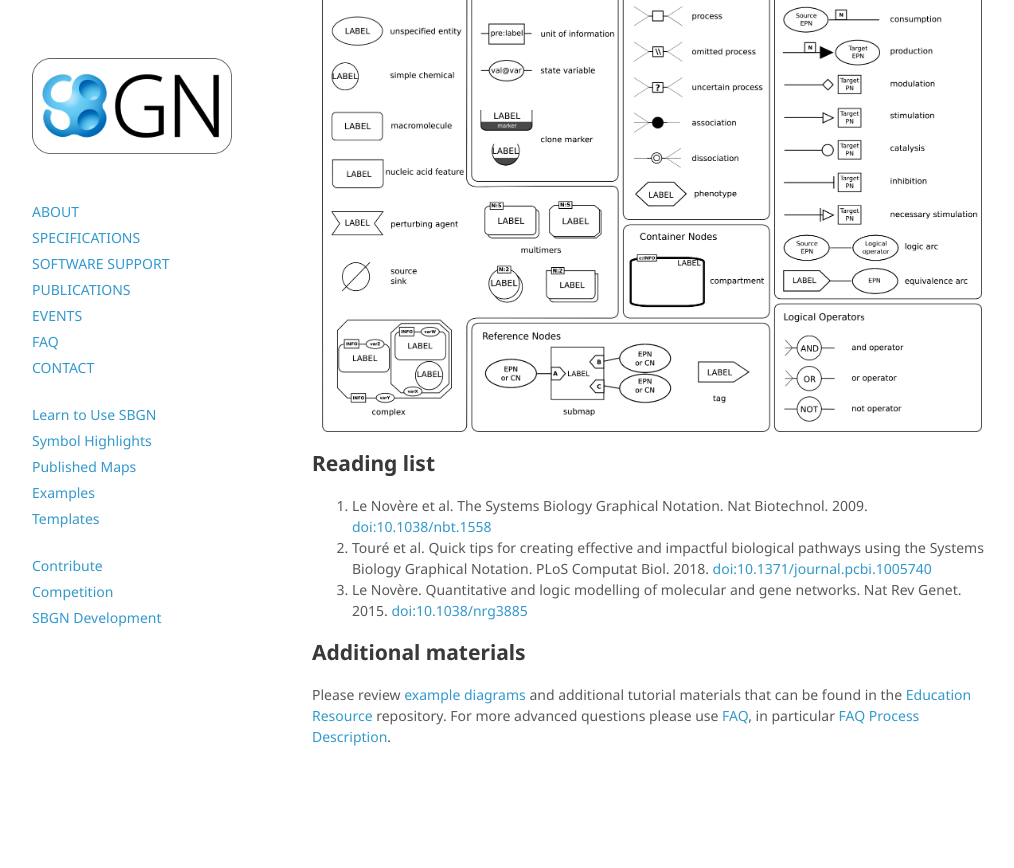
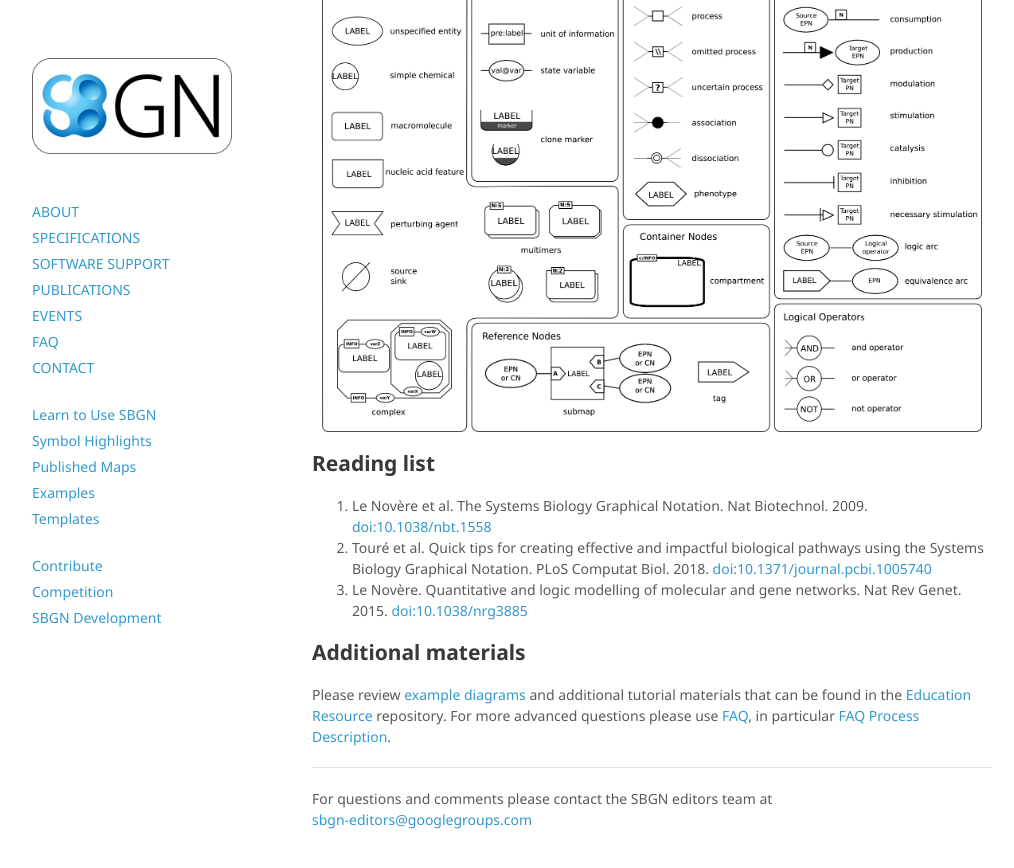
Before and after one commit to sbgn/sbgn, a Jekyll site: the page built from docs/learning_sbgn.md, in a window 1280 px wide and 900 px high, scrolled down 3114 px. Shown: the top 868 px of the window, without its empty margins (128-1142 px from the left). Built offline with Jekyll 4.4.1, drawn with Linux system fonts in a browser that asks for light colours; nearby versions of some CDN libraries; before the commit the page ends 3931 px from its top, so only the background shows below that.

Commit message:
Update learning_sbgn.md

```diff
--- a/docs/learning_sbgn.md
+++ b/docs/learning_sbgn.md
@@ -99,3 +99,8 @@ example
 ## Additional materials
 
 <p>Please review <a href="/examples">example diagrams</a> and additional tutorial materials that can be found in the <a href="https://github.com/sbgn/educational-resources">Education Resource</a> repository. For more advanced questions please use <a href="/sbgn/faqs">FAQ</a>, in particular <a href="/sbgn/faq/pd">FAQ Process Description</a>.</p>
+
+-----
+
+For questions and comments please contact the SBGN editors team at
+[sbgn-editors@googlegroups.com](mailto:sbgn-editors@googlegroups.com)
```
